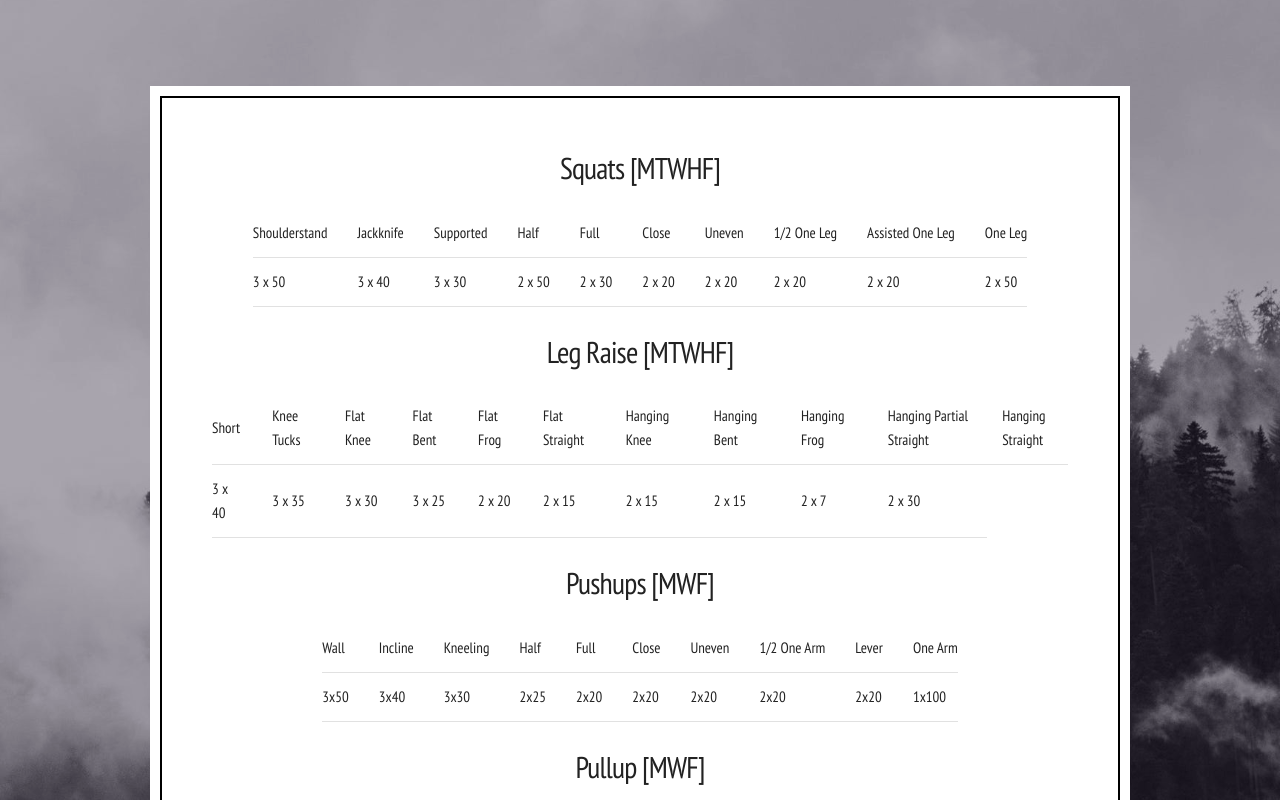
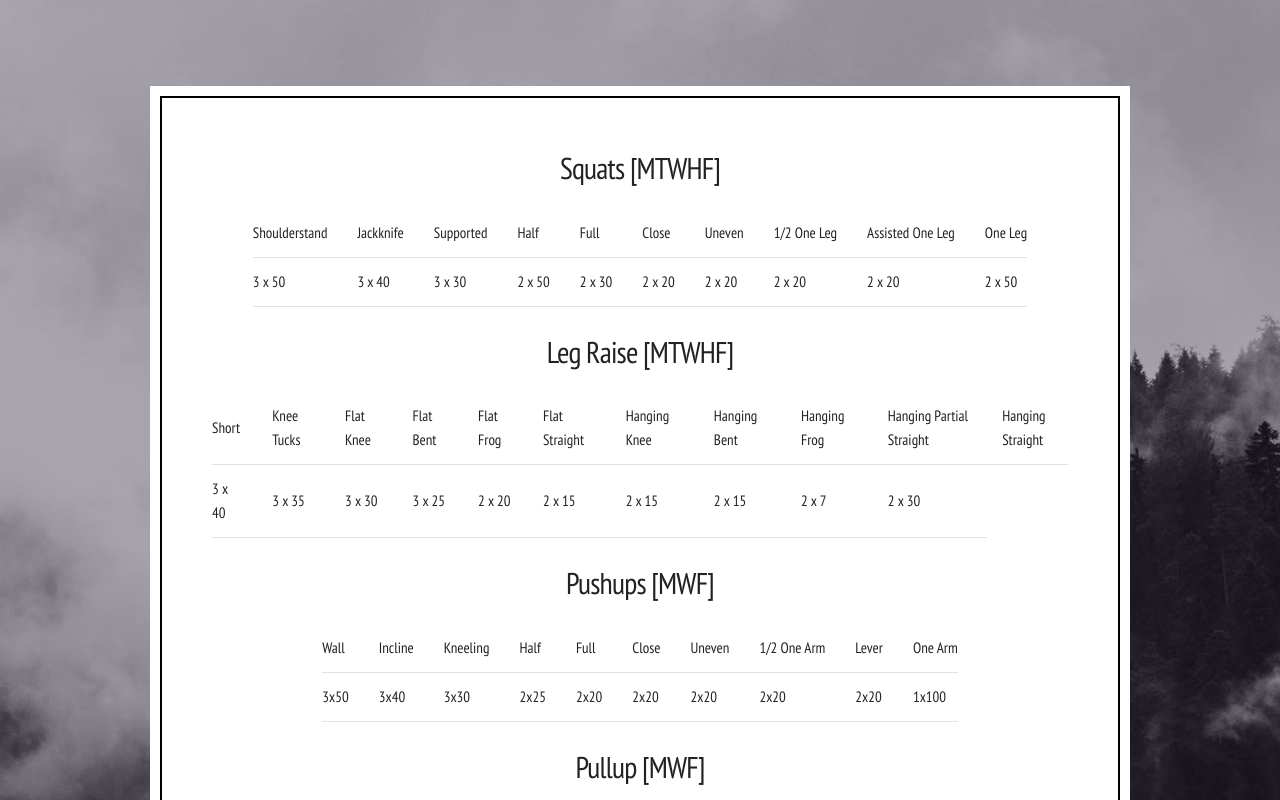
Before and after one commit to cainishraq/merc, a plain HTML site: page index.html in a window 1280 px wide. Shown: the top 800 px of the page. Drawn offline with Linux system fonts and the light colour scheme.

Commit message:
Background div

```diff
--- a/index.html
+++ b/index.html
@@ -13,6 +13,7 @@
 	</head>
 
 	<body>
+		<div id="bg"></div>
 		<div class="container">
 			<!--<div class="row">
 				<div class="one-half column" style="margin-top: 25%">
@@ -124,7 +125,9 @@
 </html>
 
 <style>
-	body {
+	#bg {
+		position: fixed;
+		left: 0; top: 0; width: 100vw; height: 100vh;
 		background: url("images/mountains.png");
 		background-repeat: no-repeat;
 		background-attachment: fixed;
```
